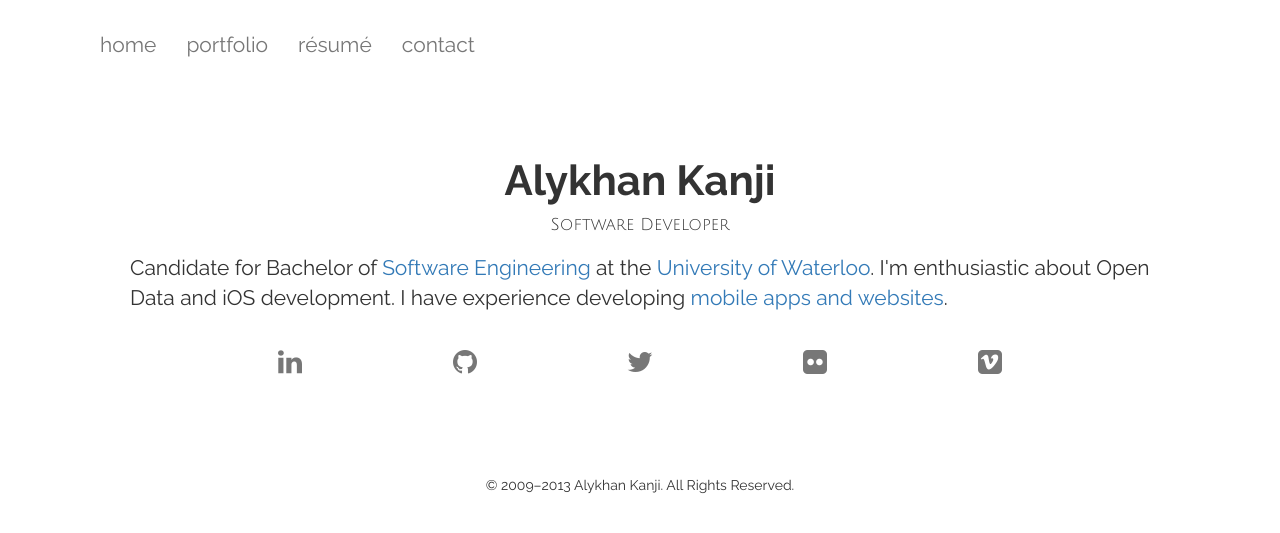
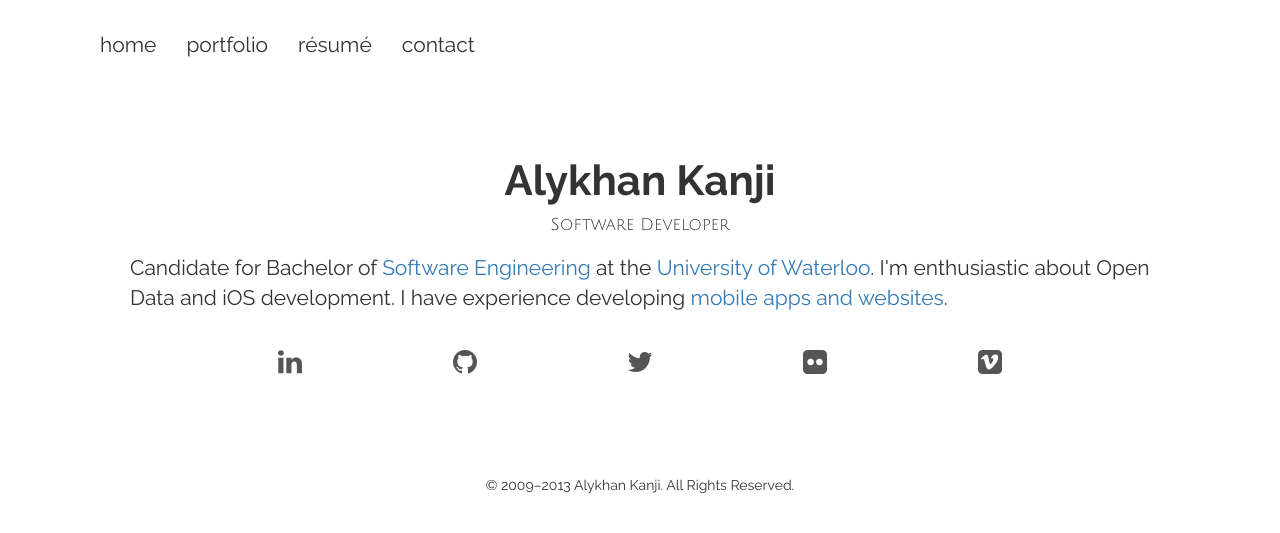
Before and after one commit to alykhank/alykhank.github.io, a Jekyll site: the page built from index.html, in a window 1280 px wide. Shown: the top 533 px of the page. Built offline with Jekyll 4.4.1, drawn with Linux system fonts in a browser that asks for light colours; nearby versions of some CDN libraries; comment, search, counter and statistics services are not loaded.

Commit message:
Darken navbar and social links

```diff
--- a/css/style.css
+++ b/css/style.css
@@ -14,10 +14,12 @@ body {
 
 .navbar-default .navbar-nav > li > a {
 	font-size: 1.5em;
+	color: #333;
 	text-transform: lowercase;
 }
 
 .navbar-default .navbar-nav > li > a:hover, .navbar-default .navbar-nav > li > a:focus {
+	color: black;
 	position: relative;
 	top: -1px;
 }
@@ -46,7 +48,7 @@ body {
 }
 
 i {
-	color: #777;
+	color: #555;
 }
 
 i:hover {
```
